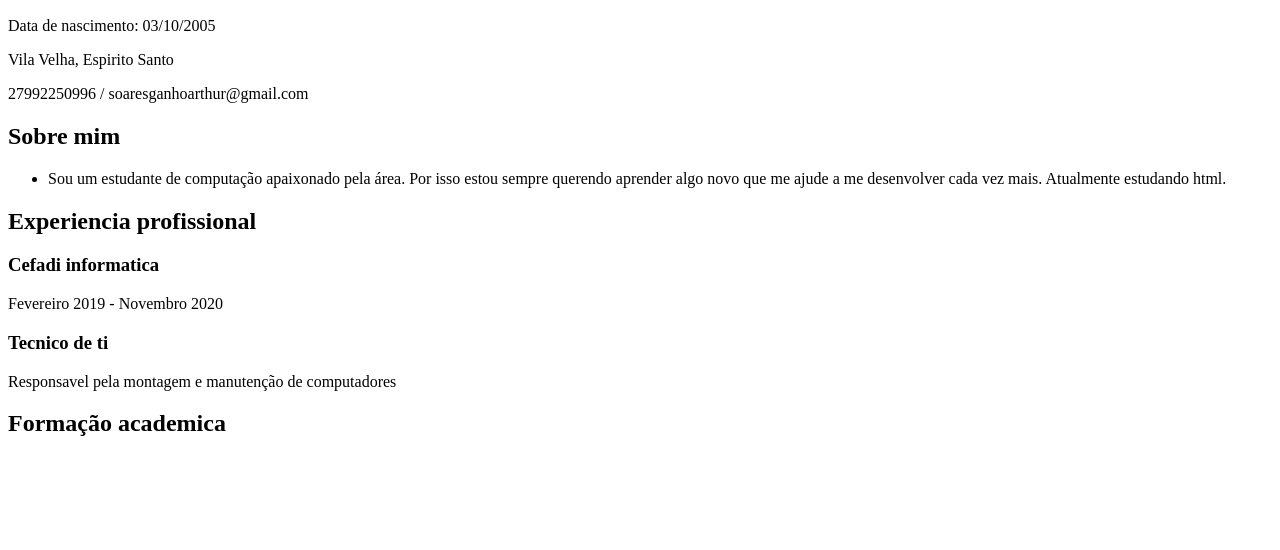
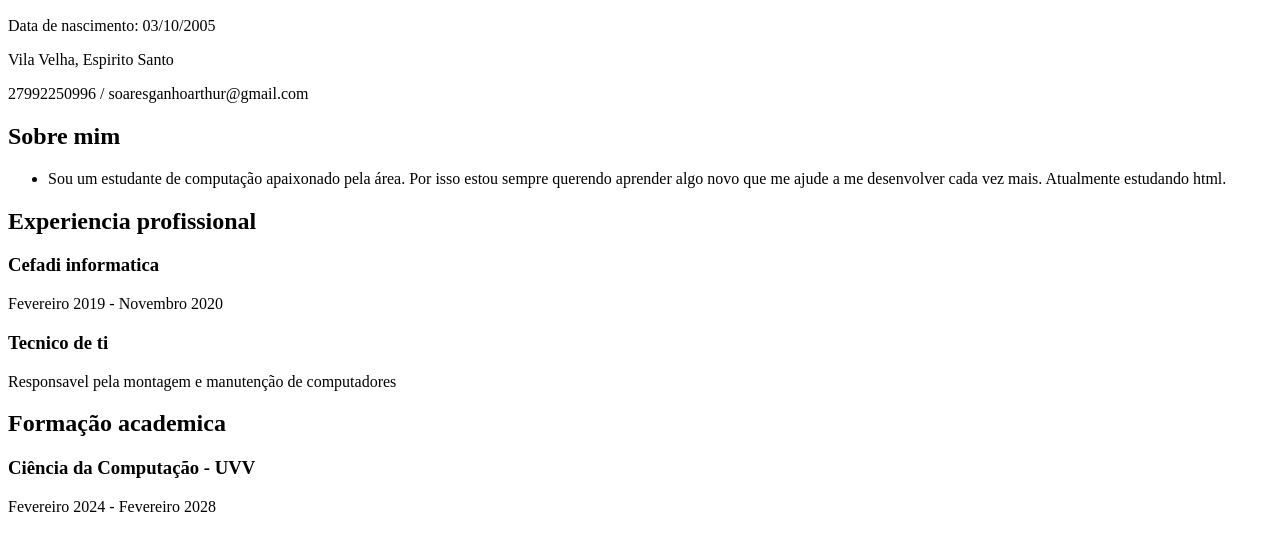
Before and after one commit to ArtySG/Curr-culo-VirtualCC1MC-, a plain HTML site: page index.html in a window 1280 px wide. Shown: the part 110-660 px from the top of the page. Drawn offline with Linux system fonts and the light colour scheme.

Commit message:
Add files via upload

```diff
--- a/index.html
+++ b/index.html
@@ -24,6 +24,10 @@
         <h3>Tecnico de ti</h3>
         <p>Responsavel pela montagem e manutenção de computadores</p>
         <h2>Formação academica</h2>
+        <h3>Ciência da Computação - UVV</h3>
+        <p>Fevereiro 2024 - Fevereiro 2028</p>
+
+
 
 
 </body>
```
